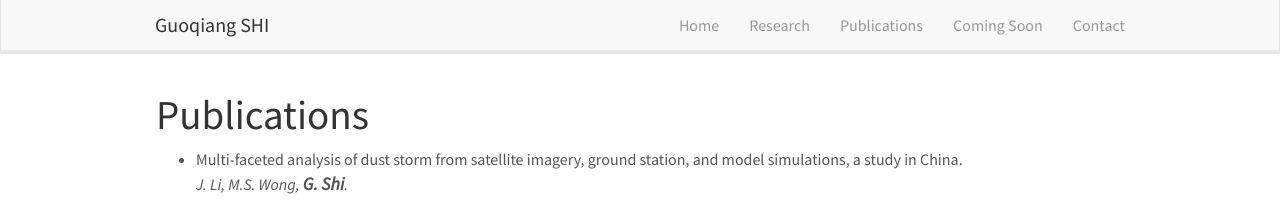
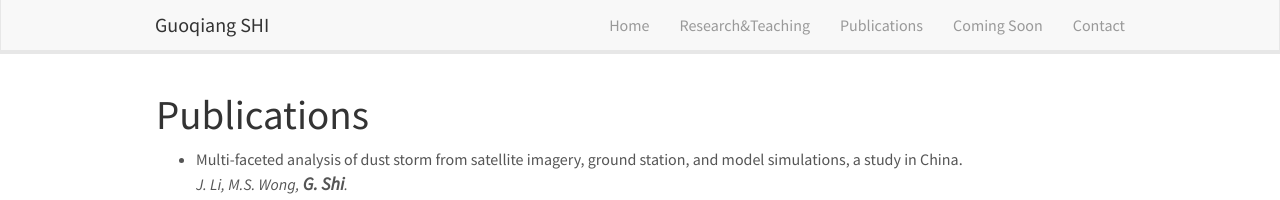
Before and after one commit to guoqiangshi/guoqiangshi.github.io, a Jekyll site: the page publications.html, which Jekyll copies as it is, in a window 1280 px wide. Shown: the top 200 px of the page. Built offline with Jekyll 4.4.1, drawn with Linux system fonts in a browser that asks for light colours; nearby versions of some CDN libraries; library files that are not in the unit come from our copies.

Commit message:
Update publications.html

```diff
--- a/publications.html
+++ b/publications.html
@@ -44,7 +44,7 @@
 	<div class="collapse navbar-collapse" id="navbar-collapse-1">
 	  <ul class="nav navbar-nav navbar-right">
 		<li><a href="/">Home</a></li>
-		<li><a href="/research">Research</a></li>
+		<li><a href="/research">Research&Teaching</a></li>
 		<li><a href="/publications">Publications</a></li>
 		<li><a href="/comingsoon">Coming Soon</a></li>
 		<li><a href="/contact">Contact</a></li>
```
